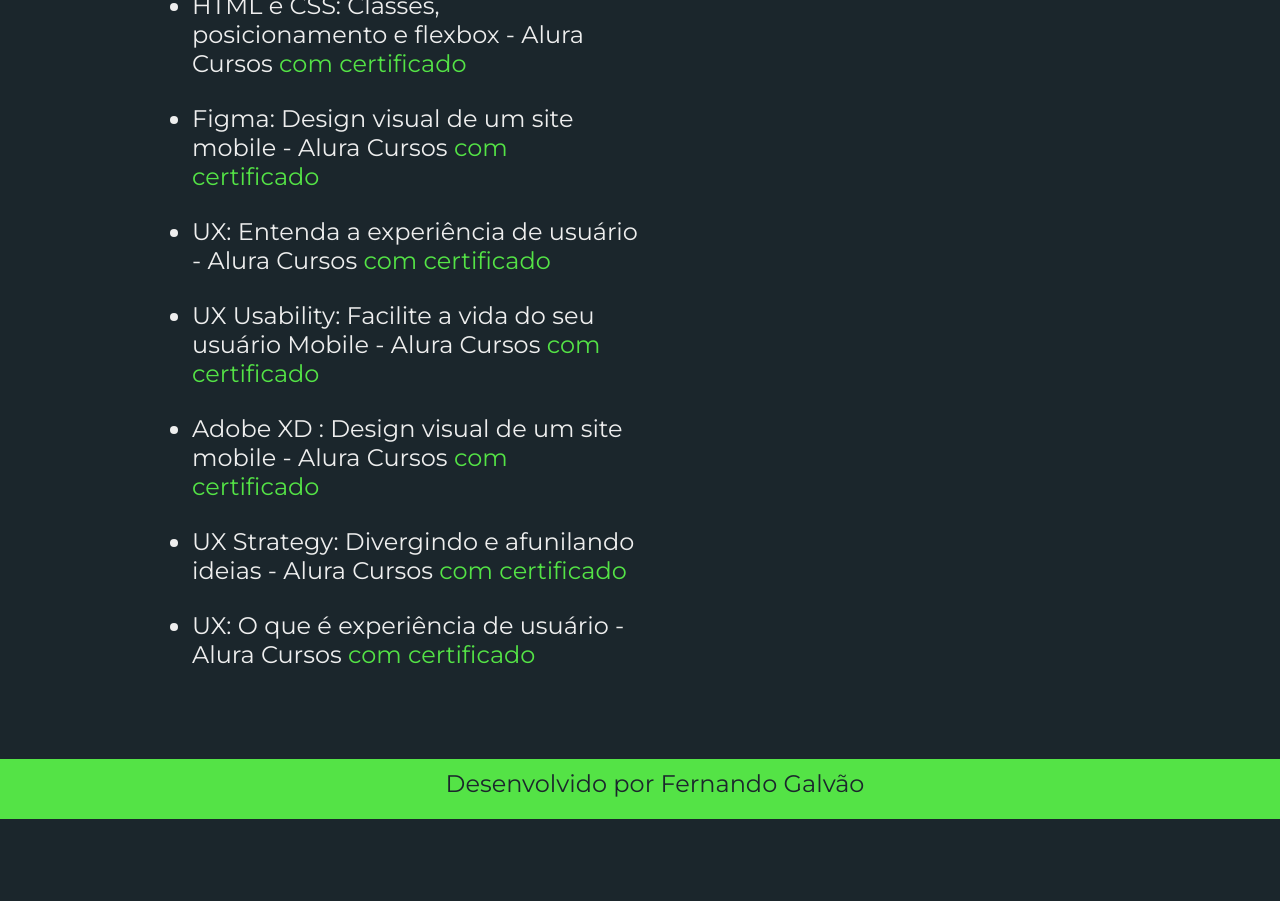
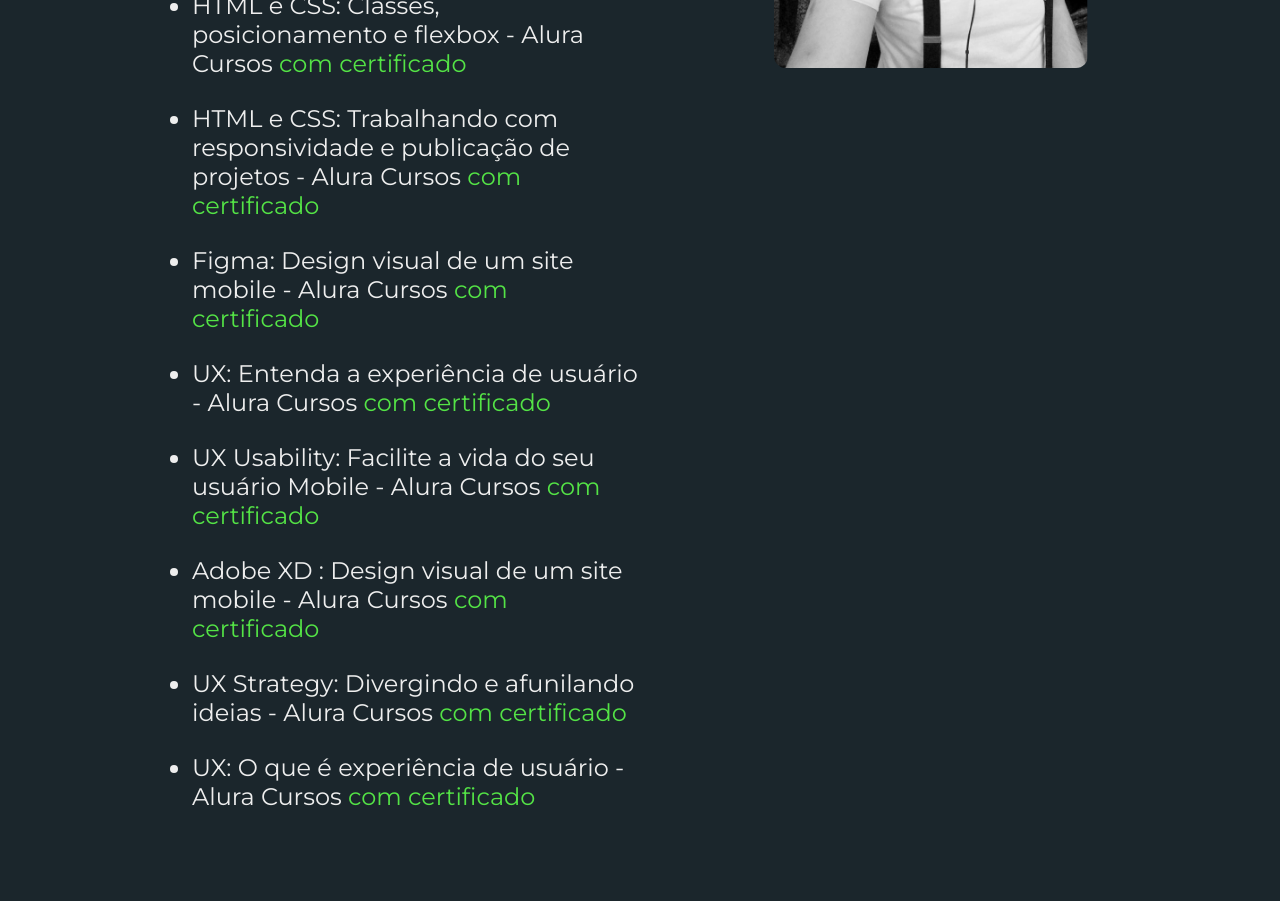
Before and after one commit to Fernandogalvao1/portfolio, a plain HTML site: page curriculum.html in a window 1280 px wide. Shown: the part 1237-2138 px from the top of the page. Before the commit the page ends 2056 px from the top, so only its background shows below. Drawn offline with nearby package versions, Linux system fonts and the light colour scheme.

Commit message:
curriculo

```diff
--- a/curriculum.html
+++ b/curriculum.html
@@ -39,6 +39,7 @@
                 <li>HTML e CSS: Cabeçalho, footer e variáveis - Alura Cursos <a class="link__certificado" href="https://cursos.alura.com.br/user/fernando-galvao/course/html-css-cabecalho-footer-variaveis-css/certificate">com certificado</a></li>
                 <li>HTML e CSS: Ambientes de desenvolvimento, estrutura de arquivos e tags - Alura Cursos <a class="link__certificado" href="https://cursos.alura.com.br/user/fernando-galvao/course/html-css-ambiente-arquivos-tags/certificate">com certificado</a></li>
                 <li>HTML e CSS: Classes, posicionamento e flexbox - Alura Cursos <a class="link__certificado" href="https://cursos.alura.com.br/user/fernando-galvao/course/html-css-classes-posicionamento-flexbox/certificate">com certificado</a></li>
+                <li>HTML e CSS: Trabalhando com responsividade e publicação de projetos - Alura Cursos <a class="link__certificado" href="https://cursos.alura.com.br/user/fernando-galvao/course/html-css-responsividade-publicacao-projetos/certificate">com certificado</a></li>
                 <li>Figma: Design visual de um site mobile - Alura Cursos <a class="link__certificado" href="https://cursos.alura.com.br/user/fernando-galvao/course/figma-design-visual-site-mobile/certificate">com certificado</a></li>
                 <li>UX: Entenda a experiência de usuário - Alura Cursos <a class="link__certificado" href="https://cursos.alura.com.br/user/fernando-galvao/course/fundamentos-ux-entendendo-experiencia-usuario/certificate">com certificado</a></li>
                 <li>UX Usability: Facilite a vida do seu usuário Mobile - Alura Cursos <a class="link__certificado" href="https://cursos.alura.com.br/user/fernando-galvao/course/ux-usabilidade/certificate">com certificado</a></li>
```
